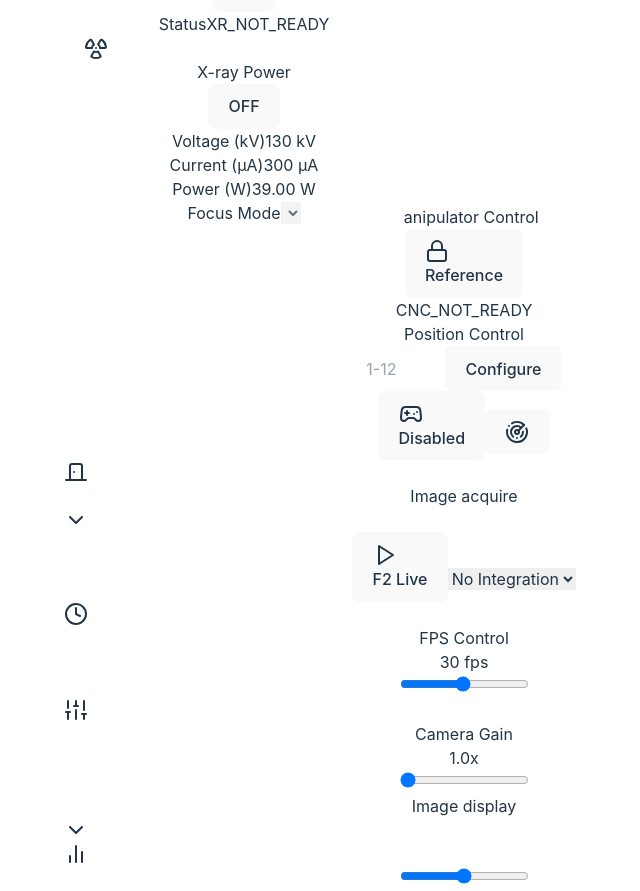
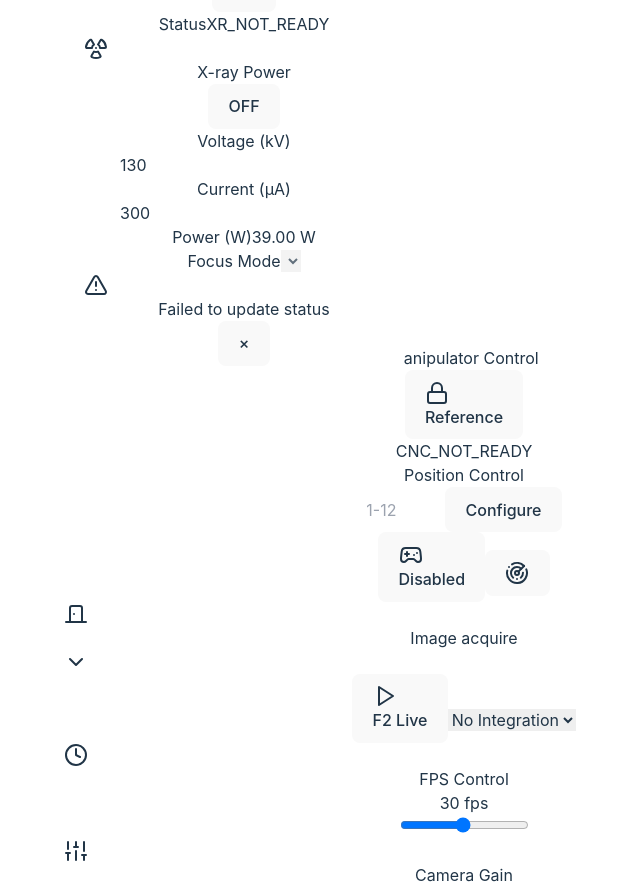
Before and after one commit to YulkonFU/React-Tailwind, a React (Vite) app: page / in a window 1280 px wide. Shown: the part 1000-1891 px from the top of the page, without its empty margins (176-816 px from the left). Built offline with nearby package versions, Linux system fonts and the light colour scheme.

Commit message:
Fix status bug

```diff
--- a/src/components/XrayControl.jsx
+++ b/src/components/XrayControl.jsx
@@ -1,5 +1,5 @@
 import { useState, useEffect, useCallback } from "react";
-import { Radiation, AlertTriangle, ChevronUp, ChevronDown } from "lucide-react";
+import { Radiation, AlertTriangle, ChevronUp, ChevronDown, ChevronLeft, ChevronRight } from "lucide-react";
 
 const DEBUG = true;
 
@@ -29,43 +29,30 @@ const XrayControl = () => {
   const [spotSizes, setSpotSizes] = useState([]);
 
   // 初始化时获取焦点模式
-  // useEffect(() => {
-  //   const initSpotSizes = async () => {
-  //     const count = await callXrayHandler("getSpotsizeCount");
-  //     setSpotSizes(Array.from({ length: count }, (_, i) => i));
-  //   };
-  //   initSpotSizes();
-  // }, []);
-
-  // XrayControl.jsx 修改 callXrayHandler:
-  // ...existing code...
-
-  const callXrayHandler = async (method, ...args) => {
+  useEffect(() => {
+    const initSpotSizes = async () => {
       try {
         const handler = window.chrome?.webview?.hostObjects?.sync?.xrayHandler;
-        if (!handler) {
-            throw new Error("XrayHandler not available");
-        }
-
-        // 直接调用方法
-        const result = await handler[method];
-        console.log(`${method} result:`, result);
-        return result;
+        if (!handler) throw new Error("XrayHandler not available");
+        const count = await handler.getSpotsizeCount;
+        setSpotSizes(Array.from({ length: count }, (_, i) => i));
       } catch (err) {
-        console.error(`Error in callXrayHandler(${method}):`, err);
-        throw err;
+        console.error("Failed to get spot sizes:", err);
+        setWarningMessage("Failed to initialize spot sizes");
+        setShowWarning(true);
       }
     };
+    initSpotSizes();
+    updateStatus(); // 初始化时更新状态
+  }, []);
 
   const handlePowerToggle = async () => {
     try {
       const handler = window.chrome?.webview?.hostObjects?.sync?.xrayHandler;
-        if (!handler) {
-            throw new Error("XrayHandler not available");
-        }
+      if (!handler) throw new Error("XrayHandler not available");
 
       if (!xrayState.isPowered) {
-            await handler.turnOn;  // 直接访问属性
+        await handler.turnOn;
       } else {
         await handler.turnOff;
       }
@@ -77,57 +64,89 @@ const handlePowerToggle = async () => {
     }
   };
 
-  // 电压和电流从状态更新中获取
+  // 修改 updateStatus 方法
+
 const updateStatus = async () => {
   try {
-      const status = await callXrayHandler("getStatus");
+    const handler = window.chrome?.webview?.hostObjects?.sync?.xrayHandler;
+    if (!handler) throw new Error("XrayHandler not available");
+    const status = await handler.getStatus;
     const statusData = JSON.parse(status);
+    console.log("Status data:", statusData); // 添加调试日志
+
     setXrayState((prev) => ({
       ...prev,
       isPowered: statusData.isPowered,
       isWarmedUp: statusData.isWarmedUp,
-        status: statusData.status,
-        voltage: statusData.voltage, // 从状态更新中获取实际值
-        current: statusData.current, // 从状态更新中获取实际值
+      status: statusData.status, // 确保使用正确的状态字段名
+      voltage: statusData.voltage,
+      current: statusData.current,
     }));
   } catch (err) {
     console.error("Failed to update status:", err);
+    setWarningMessage("Failed to update status");
+    setShowWarning(true);
   }
 };
 
-  // 处理电压改变
-  const handleVoltageChange = async (e) => {
-    const newVoltage = parseInt(e.target.value);
+const handleVoltageChange = async (newVoltage) => {
   try {
-      await callXrayHandler("setVoltage", newVoltage);
-      setXrayState((prev) => ({ ...prev, voltage: newVoltage }));
+    const handler = window.chrome?.webview?.hostObjects?.sync?.xrayHandler;
+    if (!handler) throw new Error("XrayHandler not available");
+
+    // 参数验证
+    newVoltage = parseInt(newVoltage);
+    if (isNaN(newVoltage) || newVoltage < 0 || newVoltage > 200) {
+      throw new Error("Invalid voltage value (0-200kV)");
+    }
+
+    // 调用方式修改
+    await handler.setVoltage.Invoke(newVoltage);
+    setXrayState(prev => ({ ...prev, voltage: newVoltage }));
+    await updateStatus();
   } catch (err) {
     console.error("Failed to set voltage:", err);
+    setWarningMessage(err.message);
+    setShowWarning(true);
   }
 };
 
-  // 处理电流改变
-  const handleCurrentChange = async (e) => {
-    const newCurrent = parseInt(e.target.value);
+const handleCurrentChange = async (newCurrent) => {
   try {
-      await callXrayHandler("setCurrent", newCurrent);
-      setXrayState((prev) => ({ ...prev, current: newCurrent }));
+    const handler = window.chrome?.webview?.hostObjects?.sync?.xrayHandler;
+    if (!handler) throw new Error("XrayHandler not available");
+
+    // 参数验证
+    newCurrent = parseInt(newCurrent);
+    if (isNaN(newCurrent) || newCurrent < 0 || newCurrent > 500) {
+      throw new Error("Invalid current value (0-500µA)");
+    }
+
+    // 调用方式修改
+    await handler.setCurrent.Invoke(newCurrent);
+    setXrayState(prev => ({ ...prev, current: newCurrent }));
+    await updateStatus();
   } catch (err) {
     console.error("Failed to set current:", err);
+    setWarningMessage(err.message);
+    setShowWarning(true);
   }
 };
 
-  // 处理聚焦模式改变
   const handleFocusChange = async (mode) => {
     try {
-      await callXrayHandler("setFocus", mode);
+      const handler = window.chrome?.webview?.hostObjects?.sync?.xrayHandler;
+      if (!handler) throw new Error("XrayHandler not available");
+      await handler.setFocus(mode);
       setXrayState((prev) => ({ ...prev, focus: mode }));
+      await updateStatus();
     } catch (err) {
       console.error("Failed to set focus mode:", err);
+      setWarningMessage(err.message);
+      setShowWarning(true);
     }
   };
 
-  // 拖拽相关处理函数
   const handleDragStart = (e) => {
     setIsDragging(true);
     setDragStart({
@@ -154,12 +173,10 @@ const handlePowerToggle = async () => {
     setIsDragging(false);
   };
 
-  // 计算功率
   const calculatePower = () => {
     return ((xrayState.voltage * xrayState.current) / 1000).toFixed(2);
   };
 
-  // 处理拖拽事件监听
   useEffect(() => {
     if (isDragging) {
       window.addEventListener("mousemove", handleDrag);
@@ -256,29 +273,31 @@ const handlePowerToggle = async () => {
             <div className="space-y-4">
               {/* Voltage Display */}
               <div className="space-y-2">
-                <div className="flex justify-between">
+                <div className="flex justify-between items-center">
                   <label className="text-sm font-medium">Voltage (kV)</label>
-                  <span className="text-sm">{xrayState.voltage} kV</span>
+                  <div className="flex items-center space-x-2">
+                    <input
+                      type="number"
+                      value={xrayState.voltage}
+                      onChange={(e) => handleVoltageChange(parseInt(e.target.value))}
+                      className="w-20 p-1 border border-gray-300 rounded"
+                    />
                   </div>
-                <div className="w-full h-2 bg-gray-200 rounded">
-                  <div
-                    className="h-full bg-blue-500 rounded"
-                    style={{ width: `${(xrayState.voltage / 200) * 100}%` }}
-                  />
                 </div>
               </div>
 
               {/* Current Display */}
               <div className="space-y-2">
-                <div className="flex justify-between">
+                <div className="flex justify-between items-center">
                   <label className="text-sm font-medium">Current (µA)</label>
-                  <span className="text-sm">{xrayState.current} µA</span>
+                  <div className="flex items-center space-x-2">
+                    <input
+                      type="number"
+                      value={xrayState.current}
+                      onChange={(e) => handleCurrentChange(parseInt(e.target.value))}
+                      className="w-20 p-1 border border-gray-300 rounded"
+                    />
                   </div>
-                <div className="w-full h-2 bg-gray-200 rounded">
-                  <div
-                    className="h-full bg-blue-500 rounded"
-                    style={{ width: `${(xrayState.current / 500) * 100}%` }}
-                  />
                 </div>
               </div>
 
```
Also changed, not shown: 1 other file (tests, documents, lock files or other folders). Lines whose indentation alone changed are shown as unchanged.
